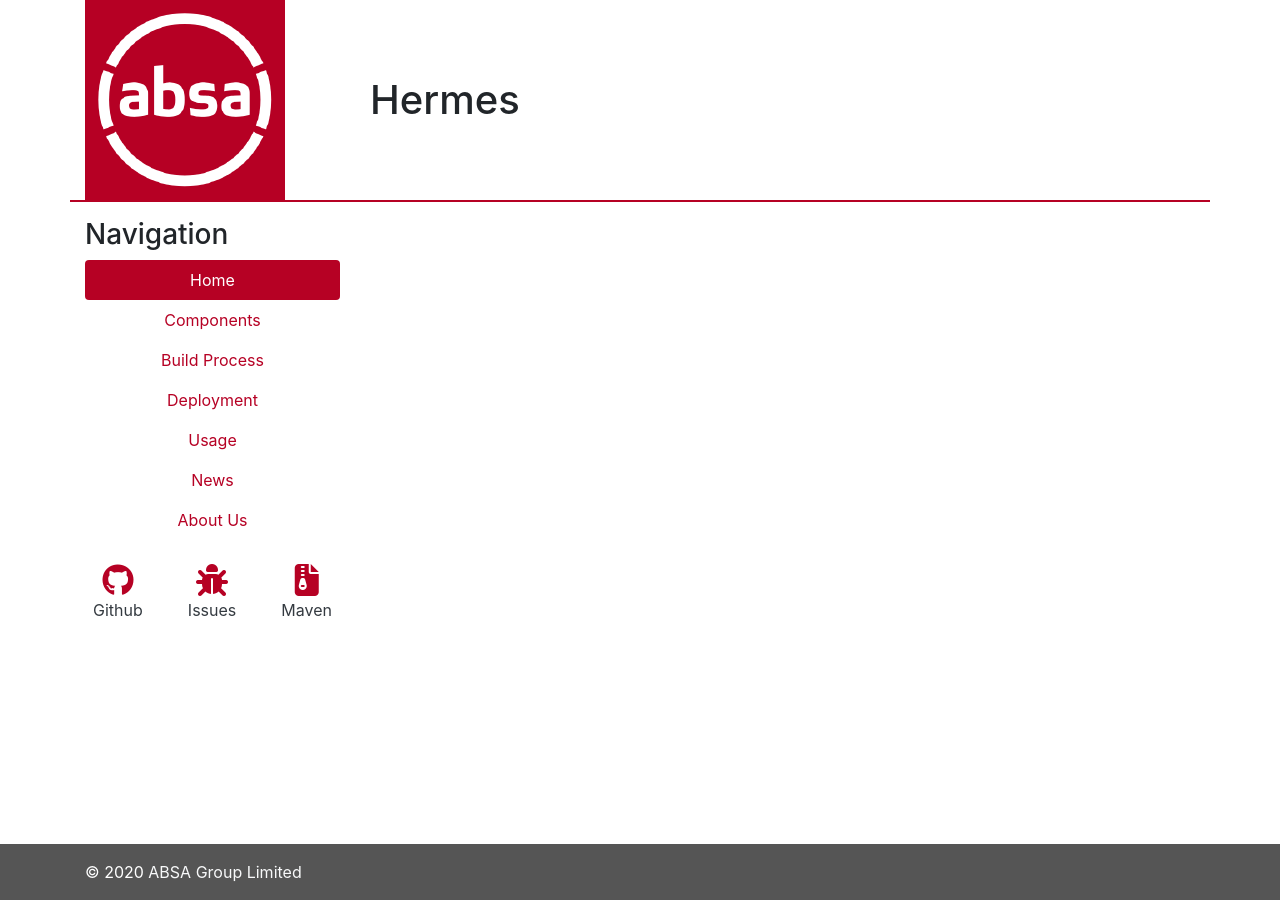
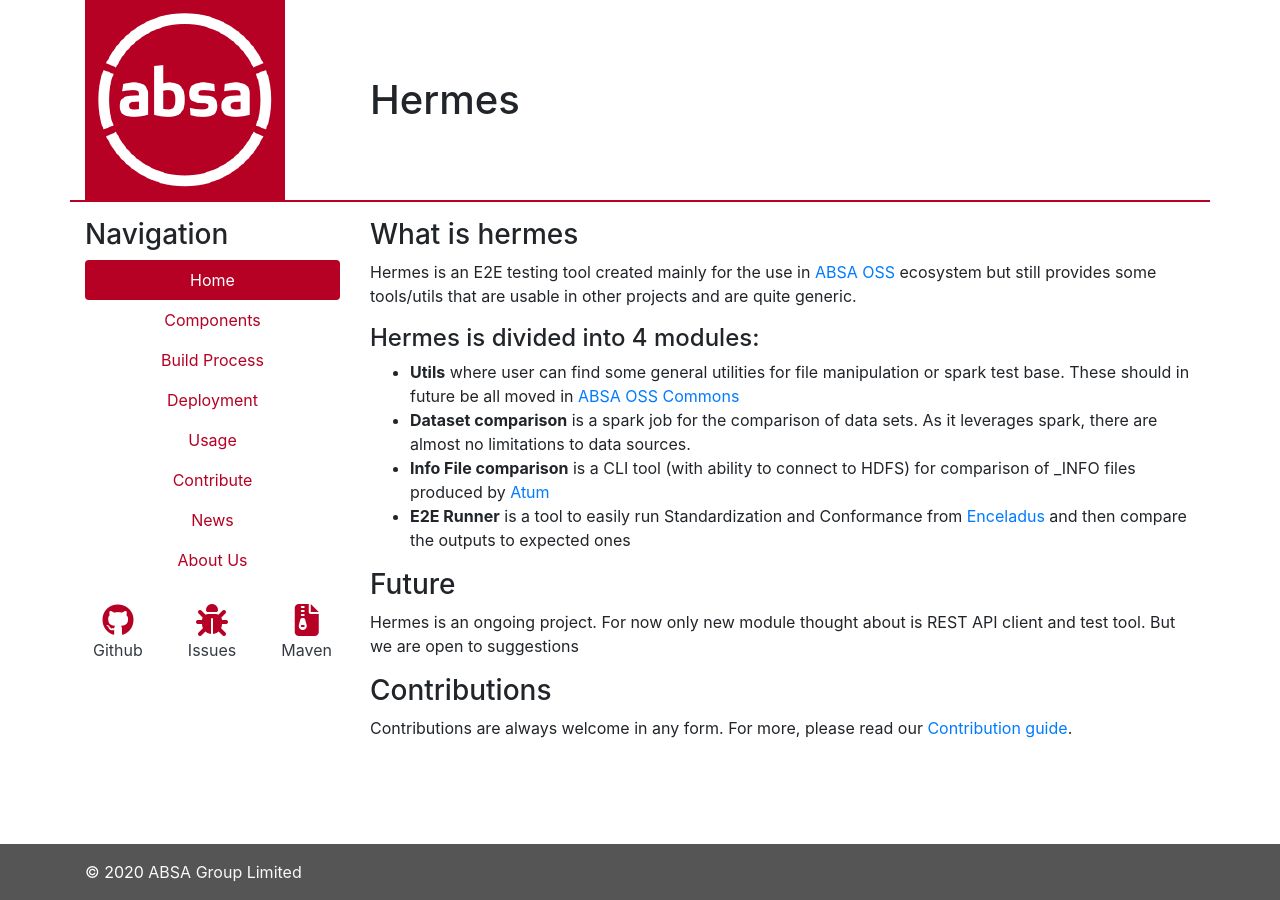
Before and after one commit to AbsaOSS/hermes, a Jekyll site: the page built from index.md, in a window 1280 px wide. Built offline with Jekyll 4.4.1, drawn with Linux system fonts in a browser that asks for light colours; nearby versions of some CDN libraries.

Commit message:
Add index page

```diff
--- a/_includes/menu.html
+++ b/_includes/menu.html
@@ -12,6 +12,10 @@
   {% endfor %}
 
   <li class="nav-item">
+    <a class="nav-link {% if page.title == "Contribute" %}active{% endif %}"
+      href="{{ site.baseurl }}/contribute">Contribute</a>
+  </li>
+  <li class="nav-item">
     <a class="nav-link {% if page.title == "News" or page.title == "Search news" %}active{% endif %}"
       href="{{ site.baseurl }}/blog/">News</a>
   </li>
--- a/index.html
+++ /dev/null
@@ -1,4 +0,0 @@
----
-layout: default
-title: Hermes
----
--- /dev/null
+++ b/index.md
@@ -0,0 +1,21 @@
+---
+layout: default
+title: Hermes
+---
+
+### What is hermes
+
+Hermes is an E2E testing tool created mainly for the use in [ABSA OSS](https://github.com/AbsaOSS) ecosystem but still provides some tools/utils that are usable in other projects and are quite generic.
+
+#### Hermes is divided into 4 modules:
+- **Utils** where user can find some general utilities for file manipulation or spark test base. These should in future be all moved in [ABSA OSS Commons](https://github.com/AbsaOSS/commons)
+- **Dataset comparison** is a spark job for the comparison of data sets. As it leverages spark, there are almost no limitations to data sources.
+- **Info File comparison** is a CLI tool (with ability to connect to HDFS) for comparison of _INFO files produced by [Atum](https://github.com/AbsaOSS/atum)
+- **E2E Runner** is a tool to easily run Standardization and Conformance from [Enceladus](https://github.com/AbsaOSS/enceladus) and then compare the outputs to expected ones
+
+
+### Future
+Hermes is an ongoing project. For now only new module thought about is REST API client and test tool. But we are open to suggestions
+
+### Contributions
+Contributions are always welcome in any form. For more, please read our [Contribution guide]({{ site.baseurl }}/contribute).
```
Also changed, not shown: contribute.md (added, +39 -0 lines).
